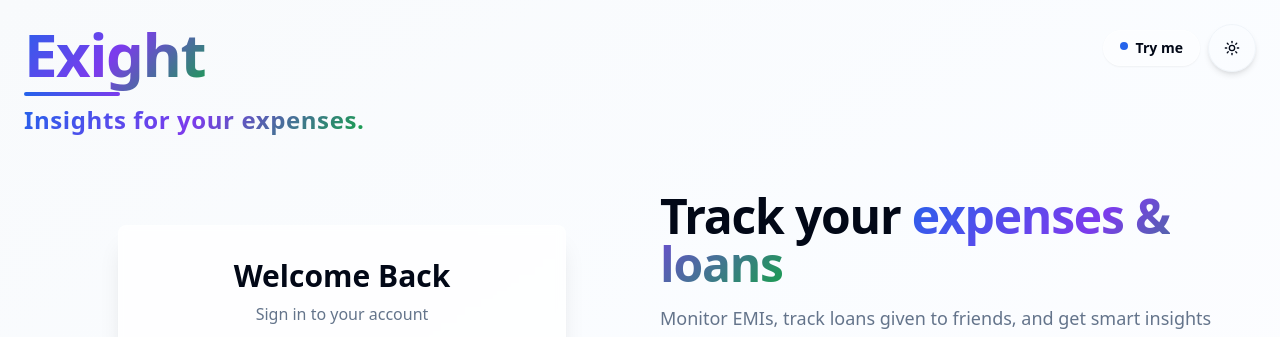
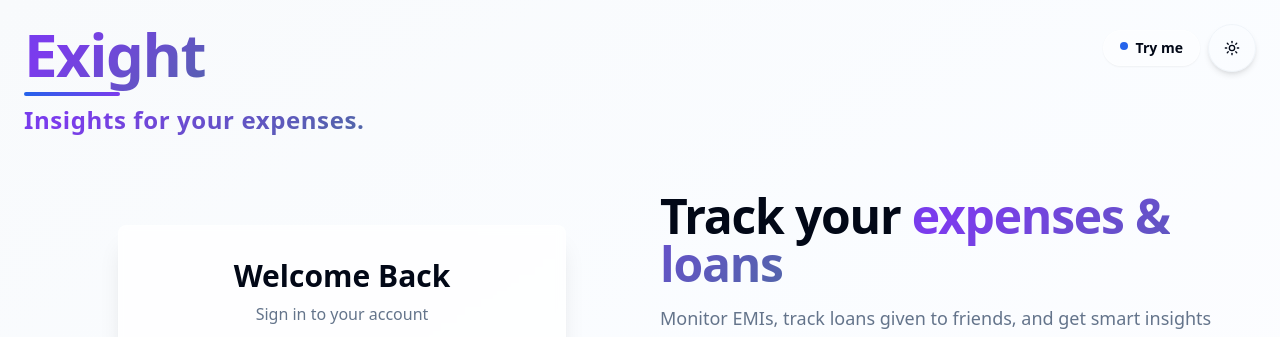
Before and after one commit to rescuedragon/exight2.0, a React (Vite) app: page /login in a window 1280 px wide. Shown: the top 337 px of the page. Built offline with nearby package versions, Linux system fonts and the light colour scheme; no server answers.

Commit message:
UX/auth fixes: dynamic gradient text; clear demoMode on real login/register; TryMe logout now clears state and hard-redirects to /login; docs updated

```diff
--- a/src/components/Login.tsx
+++ b/src/components/Login.tsx
@@ -35,6 +35,8 @@ const Login = () => {
           if (first) localStorage.setItem('userName', first);
           if (response?.user?.id) localStorage.setItem('userId', String(response.user.id));
           localStorage.setItem('lastLoginDate', new Date().toDateString());
+          // Ensure demo mode is turned off after real login
+          localStorage.removeItem('demoMode');
         } catch (localStorageError) {
           console.warn('Failed to save user data to localStorage:', localStorageError);
         }
@@ -54,6 +56,8 @@ const Login = () => {
           if (first) localStorage.setItem('userName', first);
           if (response?.user?.id) localStorage.setItem('userId', String(response.user.id));
           localStorage.setItem('lastLoginDate', new Date().toDateString());
+          // Ensure demo mode is turned off after registration
+          localStorage.removeItem('demoMode');
         } catch (localStorageError) {
           console.warn('Failed to save user data to localStorage:', localStorageError);
         }
@@ -300,7 +304,7 @@ const Login = () => {
           {/* Promo Panel */}
           <div className="order-1 md:order-2 w-full max-w-xl justify-self-center md:justify-self-start flex flex-col justify-center">
             <h2 className="text-3xl md:text-5xl font-extrabold tracking-tight leading-tight mb-3 md:mb-4">
-              Track your <span className="gradient-text">expenses & loans</span>
+              Track your <span className="gradient-text animate-gradient-x">expenses & loans</span>
             </h2>
             <p className="text-base md:text-lg text-muted-foreground mb-6 md:mb-8 max-w-xl">
               Monitor EMIs, track loans given to friends, and get smart insights to take control of your finances.
--- a/src/index.css
+++ b/src/index.css
@@ -160,6 +160,12 @@ body[data-modal-open="true"] *::-webkit-scrollbar {
   }
 }
 
+/* Utility to animate gradient backgrounds horizontally */
+.animate-gradient-x {
+  background-size: 400% 400% !important;
+  animation: gradient-x 8s linear infinite !important;
+}
+
 /* Scroll-based fade transitions - Optimized */
 .scroll-fade {
   transition: opacity 0.3s ease-out, transform 0.3s ease-out;
--- a/src/pages/Index.tsx
+++ b/src/pages/Index.tsx
@@ -438,7 +438,11 @@ const TryMe = memo(() => {
       await apiService.logout();
     } finally {
       localStorage.removeItem('demoMode');
-      window.location.href = '/login';
+      localStorage.removeItem('authToken');
+      localStorage.removeItem('lastLoginDate');
+      localStorage.removeItem('userName');
+      localStorage.removeItem('userId');
+      window.location.replace('/login');
     }
   }, []);
 
```
Also changed, not shown: 1 other file (tests, documents, lock files or other folders).
